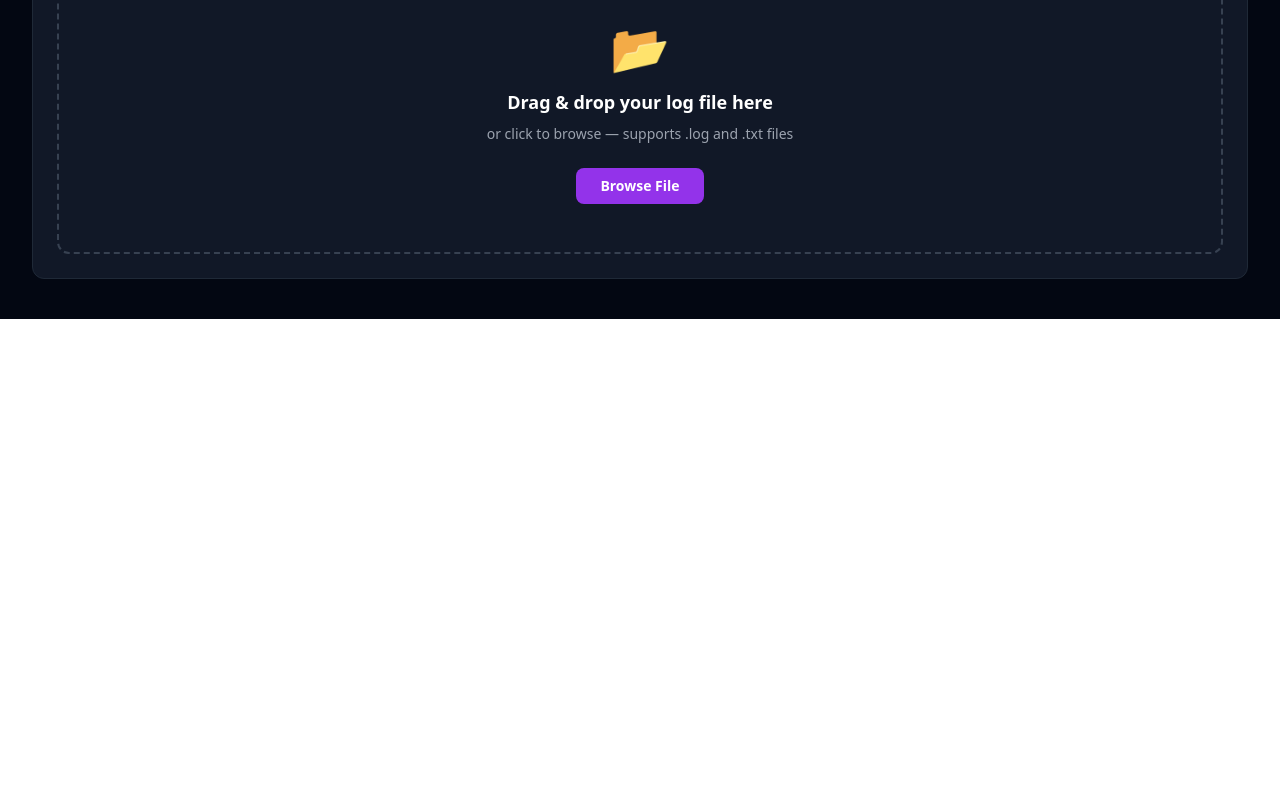
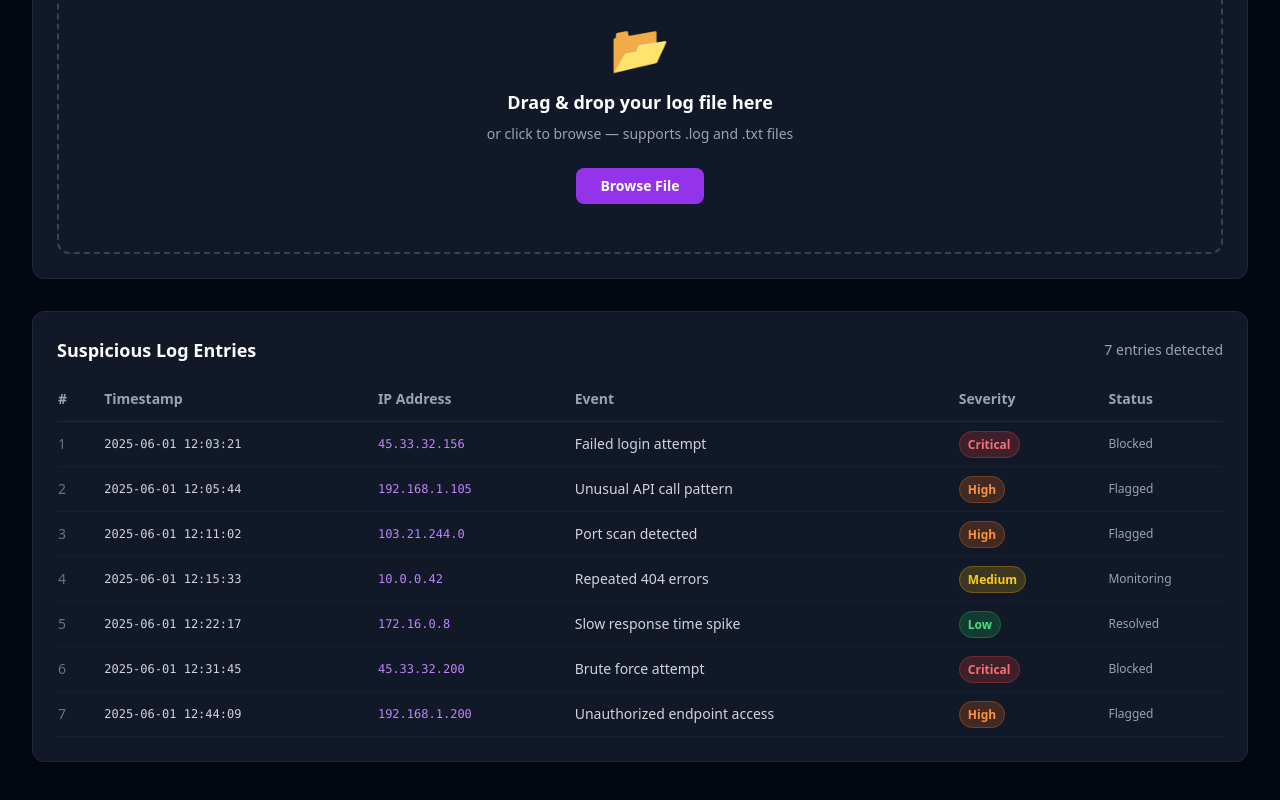
Before and after one commit to Akshatsaini702/logsentinenl-ai, a React (Create React App) app in the folder client/: page /dashboard in a window 1280 px wide. Shown: the part 872-1672 px from the top of the page. Before the commit the page ends 1191 px from the top, so only its background shows below. Built offline with nearby package versions, Linux system fonts and the light colour scheme.

Commit message:
feat : suspicious log tables with severity batches

```diff
--- /dev/null
+++ b/client/src/components/LogsTable.jsx
@@ -0,0 +1,59 @@
+const severityColors = {
+  Critical: "bg-red-500/20 text-red-400 border border-red-500/30",
+  High: "bg-orange-500/20 text-orange-400 border border-orange-500/30",
+  Medium: "bg-yellow-500/20 text-yellow-400 border border-yellow-500/30",
+  Low: "bg-green-500/20 text-green-400 border border-green-500/30",
+};
+
+const dummyLogs = [
+  { id: 1, timestamp: "2025-06-01 12:03:21", ip: "45.33.32.156", event: "Failed login attempt", severity: "Critical", status: "Blocked" },
+  { id: 2, timestamp: "2025-06-01 12:05:44", ip: "192.168.1.105", event: "Unusual API call pattern", severity: "High", status: "Flagged" },
+  { id: 3, timestamp: "2025-06-01 12:11:02", ip: "103.21.244.0", event: "Port scan detected", severity: "High", status: "Flagged" },
+  { id: 4, timestamp: "2025-06-01 12:15:33", ip: "10.0.0.42", event: "Repeated 404 errors", severity: "Medium", status: "Monitoring" },
+  { id: 5, timestamp: "2025-06-01 12:22:17", ip: "172.16.0.8", event: "Slow response time spike", severity: "Low", status: "Resolved" },
+  { id: 6, timestamp: "2025-06-01 12:31:45", ip: "45.33.32.200", event: "Brute force attempt", severity: "Critical", status: "Blocked" },
+  { id: 7, timestamp: "2025-06-01 12:44:09", ip: "192.168.1.200", event: "Unauthorized endpoint access", severity: "High", status: "Flagged" },
+];
+
+const LogsTable = () => {
+  return (
+    <div className="mt-8 bg-gray-900 border border-gray-800 rounded-xl p-6">
+      <div className="flex items-center justify-between mb-6">
+        <h3 className="text-white font-semibold text-lg">Suspicious Log Entries</h3>
+        <span className="text-gray-400 text-sm">{dummyLogs.length} entries detected</span>
+      </div>
+      <div className="overflow-x-auto">
+        <table className="w-full text-sm">
+          <thead>
+            <tr className="border-b border-gray-800">
+              <th className="text-left text-gray-400 pb-3 pr-4">#</th>
+              <th className="text-left text-gray-400 pb-3 pr-4">Timestamp</th>
+              <th className="text-left text-gray-400 pb-3 pr-4">IP Address</th>
+              <th className="text-left text-gray-400 pb-3 pr-4">Event</th>
+              <th className="text-left text-gray-400 pb-3 pr-4">Severity</th>
+              <th className="text-left text-gray-400 pb-3">Status</th>
+            </tr>
+          </thead>
+          <tbody>
+            {dummyLogs.map((log) => (
+              <tr key={log.id} className="border-b border-gray-800/50 hover:bg-gray-800/30 transition">
+                <td className="py-3 pr-4 text-gray-500">{log.id}</td>
+                <td className="py-3 pr-4 text-gray-300 font-mono text-xs">{log.timestamp}</td>
+                <td className="py-3 pr-4 text-purple-400 font-mono text-xs">{log.ip}</td>
+                <td className="py-3 pr-4 text-gray-300">{log.event}</td>
+                <td className="py-3 pr-4">
+                  <span className={`px-2 py-1 rounded-full text-xs font-semibold ${severityColors[log.severity]}`}>
+                    {log.severity}
+                  </span>
+                </td>
+                <td className="py-3 text-gray-400 text-xs">{log.status}</td>
+              </tr>
+            ))}
+          </tbody>
+        </table>
+      </div>
+    </div>
+  );
+};
+
+export default LogsTable;
--- a/client/src/pages/Dashboard.jsx
+++ b/client/src/pages/Dashboard.jsx
@@ -1,7 +1,9 @@
 import StatsCard from '../components/StatsCard';
 import { LineChart, Line, XAxis, YAxis, CartesianGrid, Tooltip, ResponsiveContainer } from 'recharts';
 import UploadZone from '../components/UploadZone';
+
 import { useState } from 'react';
+import LogsTable from '../components/LogsTable';
 
 const anomalyData = [
   { time: '00:00', anomalies: 2 },
@@ -87,6 +89,8 @@ const handleFileUpload = (file) => {
     </div>
   )}
 </div>
+<LogsTable />
+
 
     </div>
   );
```
